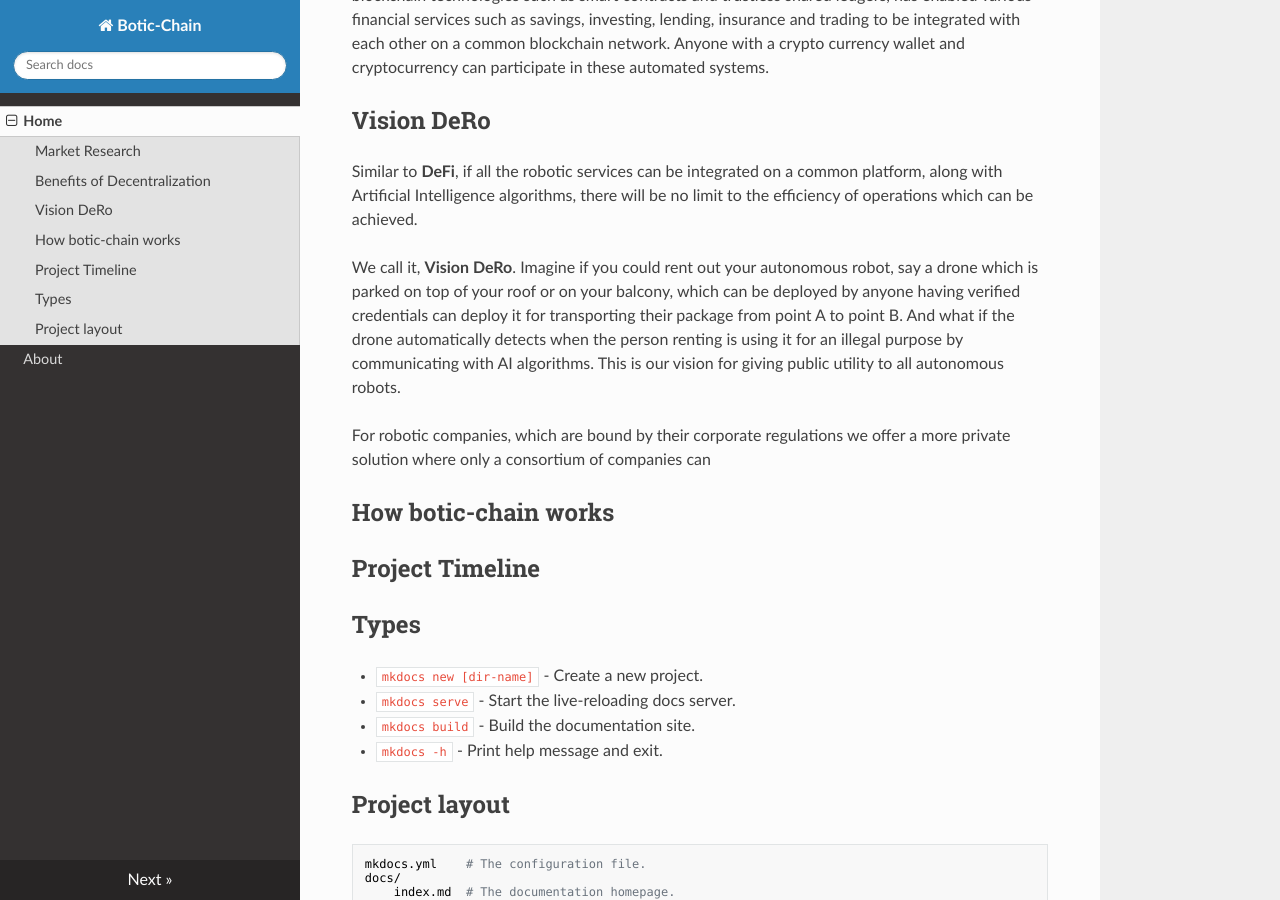
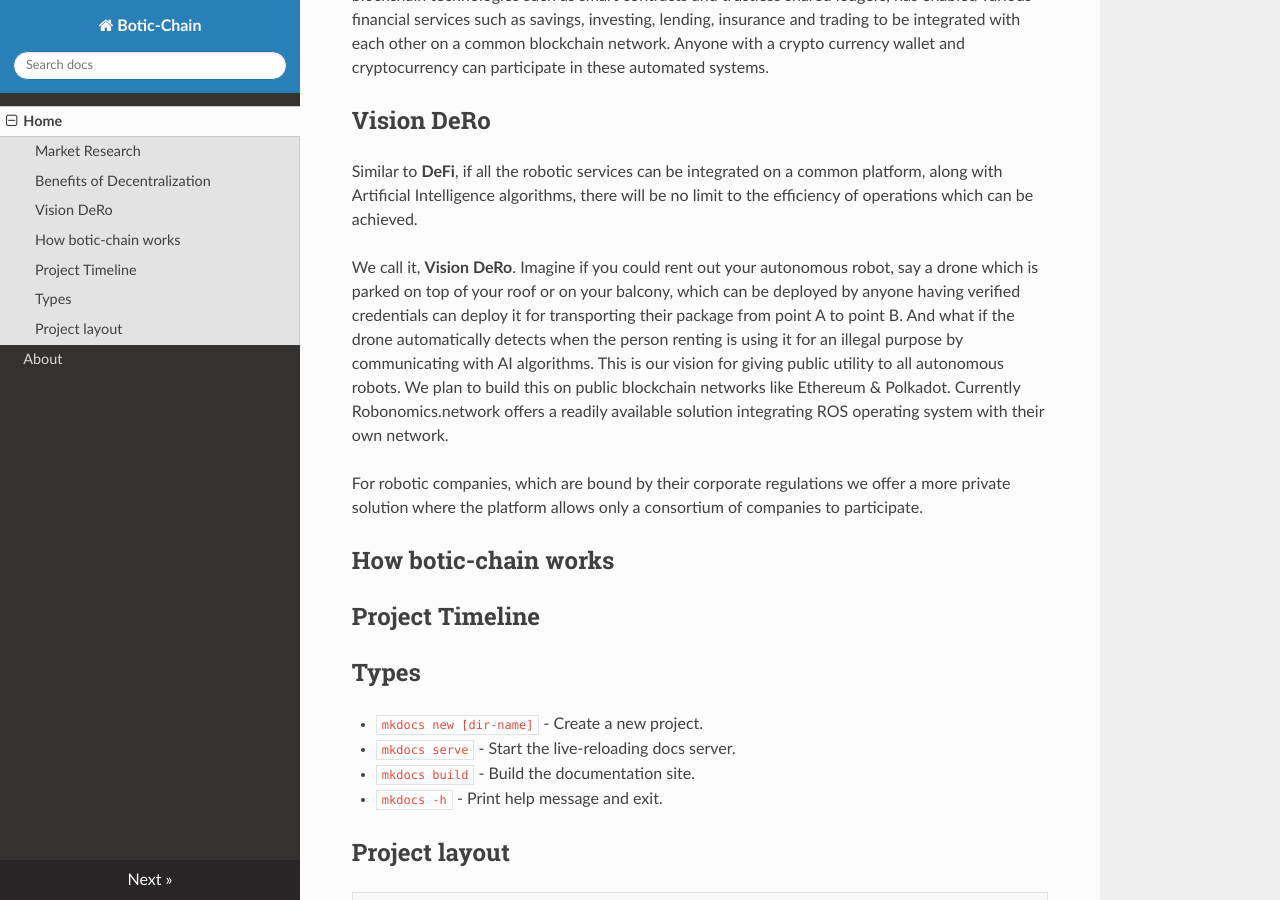
Before and after one commit to botic-chain/botic-chain-docs, an MkDocs documentation site: the page built from docs/index.md, in a window 1280 px wide and 900 px high, scrolled down 776 px. Built offline with MkDocs 1.6.1, drawn with Linux system fonts in a browser that asks for light colours; nearby versions of some CDN libraries.

Commit message:
Update index.md

```diff
--- a/docs/index.md
+++ b/docs/index.md
@@ -16,9 +16,9 @@ This is analogous to the various financial services offered by various banks and
 
 Similar to **DeFi**, if all the robotic services can be integrated on a common platform, along with Artificial Intelligence algorithms, there will be no limit to the efficiency of operations which can be achieved. <br>
 
-We call it, **Vision DeRo**. Imagine if you could rent out your autonomous robot, say a drone which is parked on top of your roof or on your balcony, which can be deployed by anyone having verified credentials can deploy it for transporting their package from point A to point B. And what if the drone automatically detects when the person renting is using it for an illegal purpose by communicating with AI algorithms. This is our vision for giving public utility to all autonomous robots.<br>
+We call it, **Vision DeRo**. Imagine if you could rent out your autonomous robot, say a drone which is parked on top of your roof or on your balcony, which can be deployed by anyone having verified credentials can deploy it for transporting their package from point A to point B. And what if the drone automatically detects when the person renting is using it for an illegal purpose by communicating with AI algorithms. This is our vision for giving public utility to all autonomous robots. We plan to build this on public blockchain networks like Ethereum & Polkadot. Currently Robonomics.network offers a readily available solution integrating ROS operating system with their own network. <br>
 
-For robotic companies, which are bound by their corporate regulations we offer a more private solution where only a consortium of companies can
+For robotic companies, which are bound by their corporate regulations we offer a more private solution where the platform allows only a consortium of companies to participate.
 
 ## How botic-chain works
 
```
